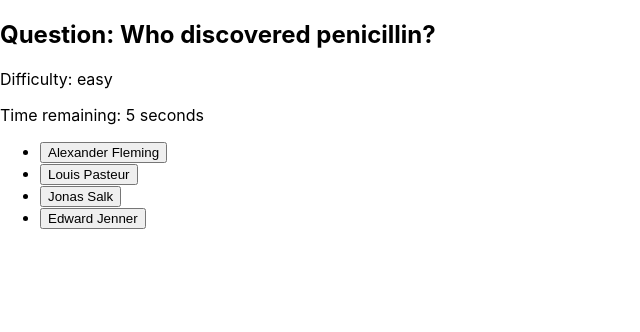
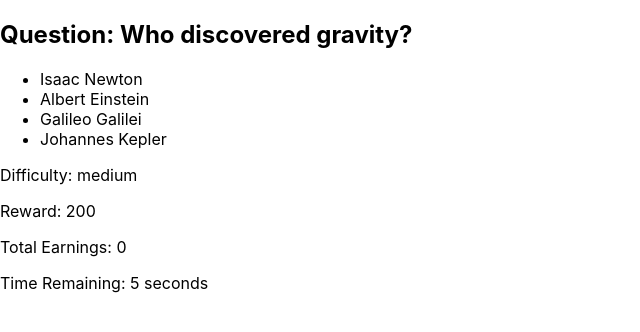
Before and after one commit to Sczeam/my-game-project, a React (Create React App) app: page /game in a window 1280 px wide. Shown: the top 332 px of the page, without its empty margins (0-640 px from the left). Built offline with nearby package versions, Linux system fonts and the light colour scheme.

Commit message:
game-flow complete

```diff
--- a/src/components/Game.js
+++ b/src/components/Game.js
@@ -1,121 +1,101 @@
+// Game.js
 import React, { useState, useEffect } from "react";
 import quizData from "../quizData.json";
 
 const Game = () => {
-  const [questions, setQuestions] = useState([]);
-  const [questionIndex, setQuestionIndex] = useState(0);
-  const [question, setQuestion] = useState("");
-  const [options, setOptions] = useState([]);
-  const [selectedOption, setSelectedOption] = useState("");
-  const [isAnswered, setIsAnswered] = useState(false);
-  const [timer, setTimer] = useState(10); // Timer in seconds
-  const [earnings, setEarnings] = useState(0);
+  const [allQuestions, setAllQuestions] = useState([]);
+  const [currentQuestion, setCurrentQuestion] = useState(null);
+  const [totalEarnings, setTotalEarnings] = useState(0);
   const [askedQuestions, setAskedQuestions] = useState([]);
+  const [gameOver, setGameOver] = useState(false);
+  const [timerSeconds, setTimerSeconds] = useState(10); // Timer duration in seconds
 
-  // Shuffle the questions array
   useEffect(() => {
-    const shuffledQuestions = [...quizData].sort(() => Math.random() - 0.5);
-    setQuestions(shuffledQuestions);
+    setAllQuestions(quizData);
   }, []);
 
   useEffect(() => {
-    if (questions.length > 0) {
-      const currentQuestion = questions[questionIndex];
-      setQuestion(currentQuestion.question);
-      setOptions(currentQuestion.options);
-      setSelectedOption("");
-      setIsAnswered(false);
-      setTimer(10); // Reset timer
+    if (allQuestions.length > 0) {
+      selectRandomQuestion();
+      startTimer();
     }
-  }, [questionIndex, questions]);
+  }, [allQuestions]);
 
   useEffect(() => {
-    // Start the timer countdown
-    const interval = setInterval(() => {
-      if (timer > 0 && !isAnswered) {
-        setTimer((prevTimer) => prevTimer - 1);
-      } else {
-        // Timer has expired or question answered
-        clearInterval(interval);
-        // Handle timer expiry logic (e.g., show correct answer)
-        setIsAnswered(true);
+    if (timerSeconds === 0) {
+      setGameOver(true);
     }
+  }, [timerSeconds]);
+
+  const startTimer = () => {
+    const timer = setInterval(() => {
+      setTimerSeconds((prevSeconds) => prevSeconds - 1);
     }, 1000);
 
-    // Clean up timer interval on component unmount or timer expiry
-    return () => clearInterval(interval);
-  }, [timer, isAnswered]);
+    return () => clearInterval(timer);
+  };
 
-  const handleOptionSelect = (option) => {
-    // Handle option selection
-    if (!isAnswered) {
-      setSelectedOption(option);
-      const currentQuestion = questions[questionIndex];
-      if (option === currentQuestion.correctAnswer) {
-        const earningsFromQuestion = calculateEarnings(
-          currentQuestion.difficulty
+  const selectRandomQuestion = () => {
+    const availableQuestions = allQuestions.filter(
+      (question) => !askedQuestions.includes(question)
     );
-        setEarnings((prevEarnings) => prevEarnings + earningsFromQuestion);
+    if (availableQuestions.length > 0) {
+      const randomIndex = Math.floor(Math.random() * availableQuestions.length);
+      const selectedQuestion = availableQuestions[randomIndex];
+      setCurrentQuestion(selectedQuestion);
+      setAskedQuestions([...askedQuestions, selectedQuestion]);
     } else {
-        // Handle incorrect answer (e.g., deduct earnings or game over)
-        // For now, let's just move to the next question
-      }
-      setIsAnswered(true);
-      // Move to the next question after a delay
-      setTimeout(() => {
-        setQuestionIndex((prevIndex) => {
-          const nextIndex = prevIndex + 1;
-          if (nextIndex < questions.length) {
-            return nextIndex;
-          } else {
-            // Game completed, reset question index and earnings
-            setQuestionIndex(0);
-            setEarnings(0);
-            return 0;
-          }
-        });
-      }, 2000); // Adjust the delay as needed
+      // All questions have been asked, reset askedQuestions array
+      setAskedQuestions([]);
     }
   };
 
-  const calculateEarnings = (difficulty) => {
-    switch (difficulty) {
-      case "easy":
-        return 100;
-      case "medium":
-        return 200;
-      case "hard":
-        return 300;
-      default:
-        return 0;
+  const handleAnswer = (selectedOption) => {
+    if (selectedOption === currentQuestion.correctAnswer) {
+      const newTotalEarnings = totalEarnings + currentQuestion.reward;
+      setTotalEarnings(newTotalEarnings);
+      selectRandomQuestion();
+      setTimerSeconds(10); // Reset timer
+    } else {
+      setTotalEarnings(Math.max(totalEarnings - currentQuestion.reward, 0)); // Deduct earnings for wrong answer
+      setGameOver(true);
     }
   };
 
+  const restartGame = () => {
+    setTotalEarnings(0);
+    setAskedQuestions([]);
+    setGameOver(false);
+    setCurrentQuestion(null);
+    setTimerSeconds(10);
+    selectRandomQuestion();
+  };
+
   return (
+    <div className="game">
+      {gameOver ? (
         <div>
-      <h2>Question: {question}</h2>
-      <p>
-        Difficulty:{" "}
-        {questions.length > 0 ? questions[questionIndex].difficulty : ""}
-      </p>
-      <p>Time remaining: {timer} seconds</p>
+          <h2>Game Over!</h2>
+          <p>Total Earnings: {totalEarnings}</p>
+          <button onClick={restartGame}>Restart Game</button>
+        </div>
+      ) : (
+        currentQuestion && (
+          <div>
+            <h2>Question: {currentQuestion.question}</h2>
             <ul>
-        {options.map((option, index) => (
-          <li key={index}>
-            <button
-              disabled={isAnswered}
-              onClick={() => handleOptionSelect(option)}
-            >
+              {currentQuestion.options.map((option, index) => (
+                <li key={index} onClick={() => handleAnswer(option)}>
                   {option}
-            </button>
                 </li>
               ))}
             </ul>
-      {isAnswered && (
-        <div>
-          <p>Your answer: {selectedOption}</p>
-          <p>Earnings: ${earnings}</p>
+            <p>Difficulty: {currentQuestion.difficulty}</p>
+            <p>Reward: {currentQuestion.reward}</p>
+            <p>Total Earnings: {totalEarnings}</p>
+            <p>Time Remaining: {timerSeconds} seconds</p>
           </div>
+        )
       )}
     </div>
   );
```
Lines whose indentation alone changed are shown as unchanged.
